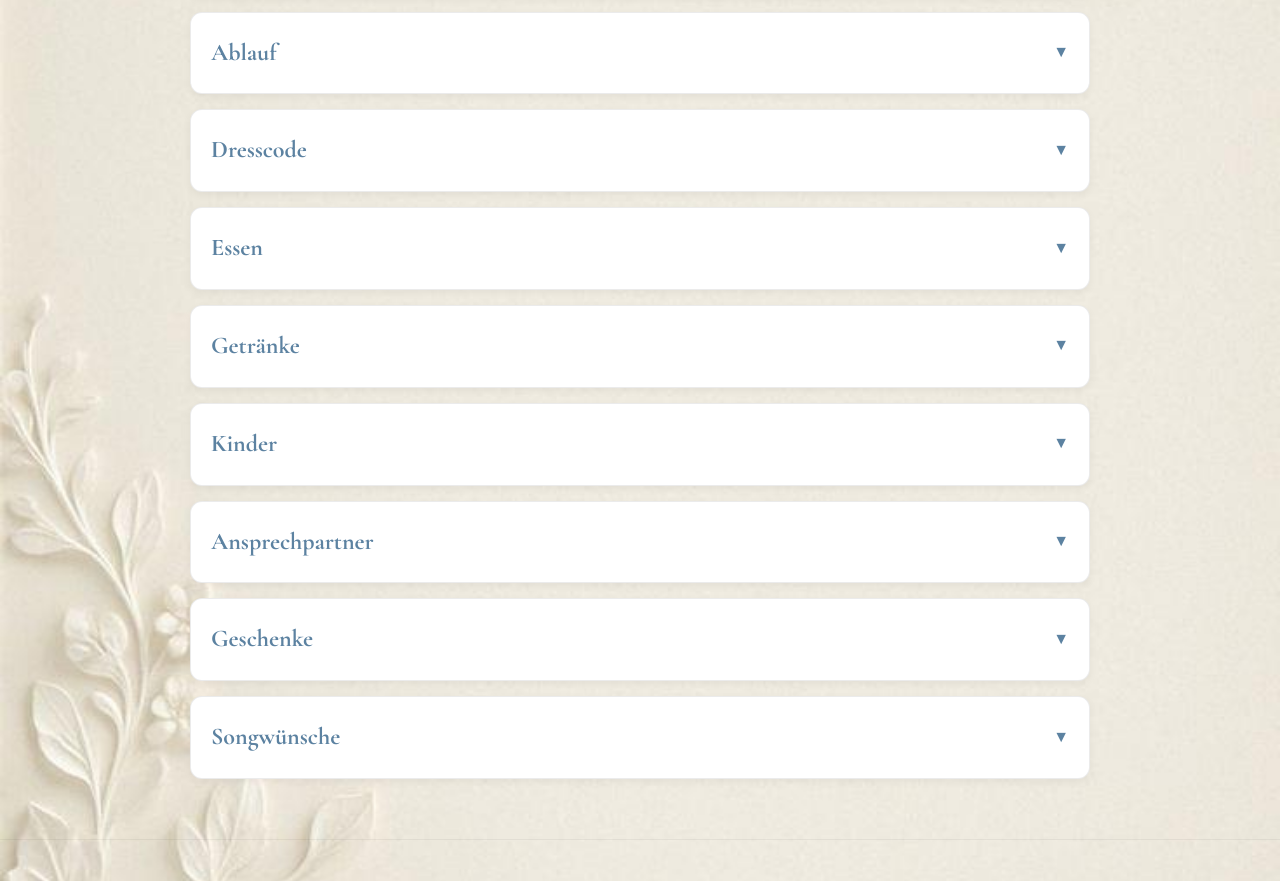
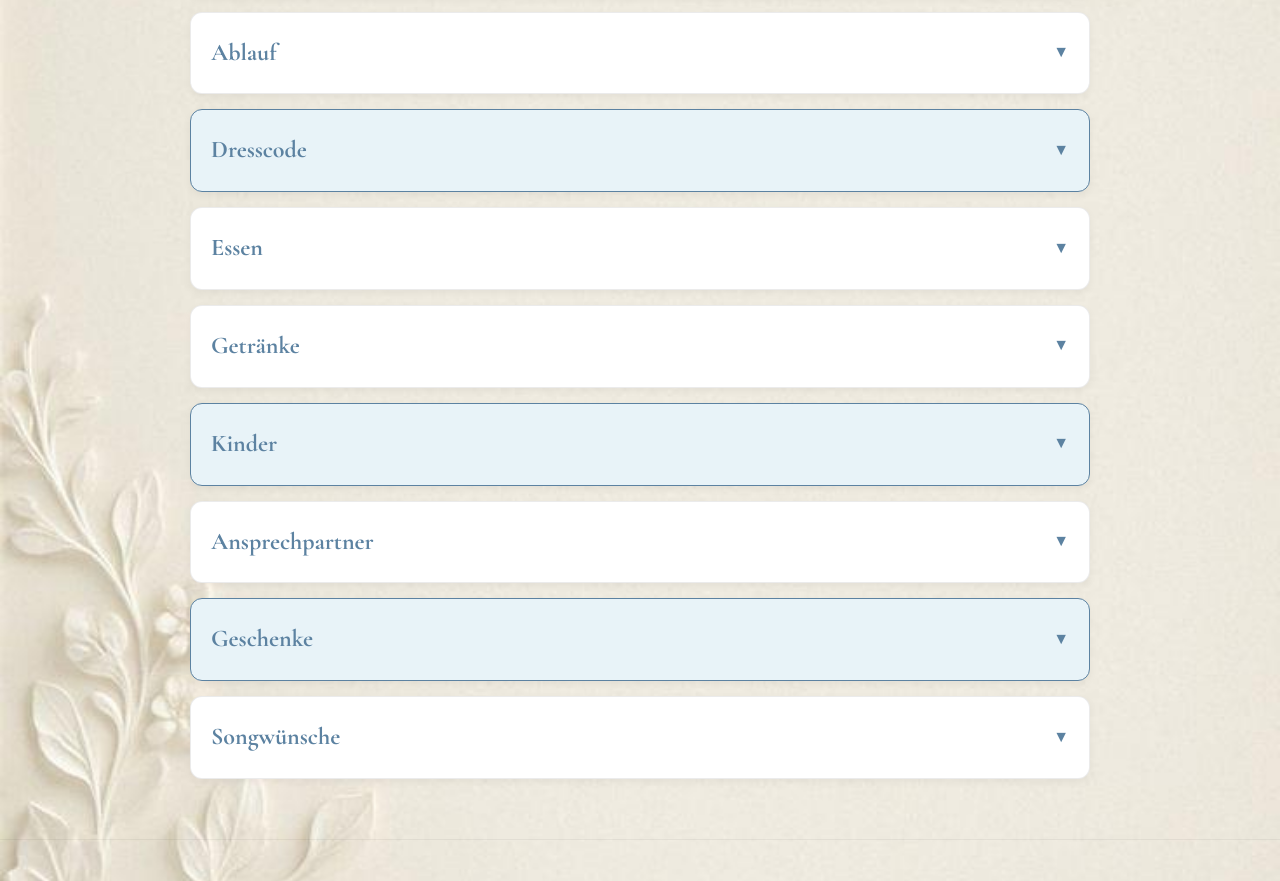
Before and after one commit to claasolekoehler/hochzeit-muenchen-2026, a plain HTML site: page index.html in a window 1280 px wide. Shown: the part 425-1306 px from the top of the page. Drawn offline with nearby package versions, Linux system fonts and the light colour scheme.

Commit message:
Add highlight-section class to details elements

```diff
--- a/index.html
+++ b/index.html
@@ -606,7 +606,7 @@ h2 {
                         </div>
                     </details>
 
-                    <details>
+                    <details class="highlight-section">
                         <summary>Dresscode</summary>
                         <div class="details-content">
                             <p><strong>Für Herren:</strong> Dunkler Anzug, dunkle Schuhe, weißes Hemd, gerne Krawatte oder Fliege.</p>
@@ -693,7 +693,7 @@ h2 {
     </div>
 </details>
 
-                    <details>
+                    <details class="highlight-section">
                         <summary>Kinder</summary>
                         <div class="details-content">
                         <p>Kinder sind herzlich willkommen! Auf dem Gelände gibt es einen Spielplatz zum Toben.</p>
@@ -734,7 +734,7 @@ h2 {
                         </div>
                     </details>
 
-<details>
+<details class="highlight-section">
     <summary>Geschenke</summary>
     <div class="details-content">
         <p>
```
